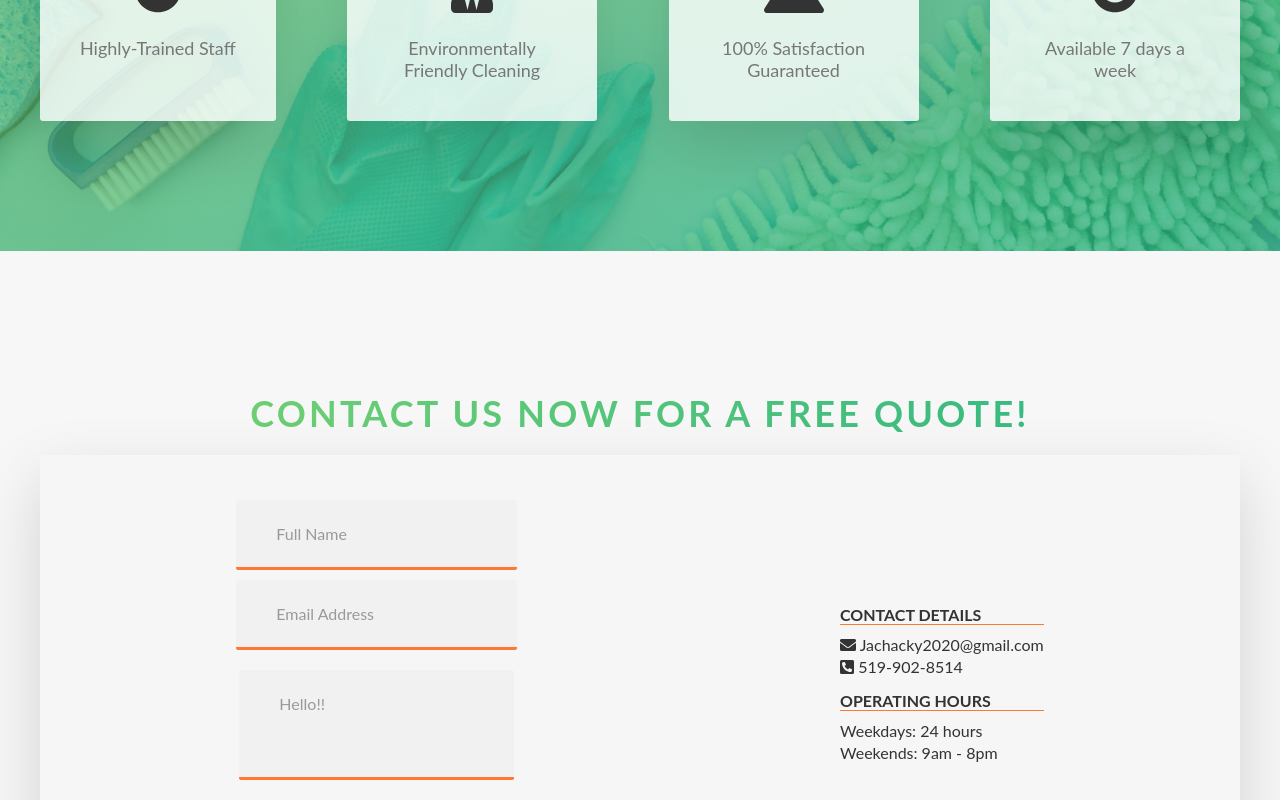
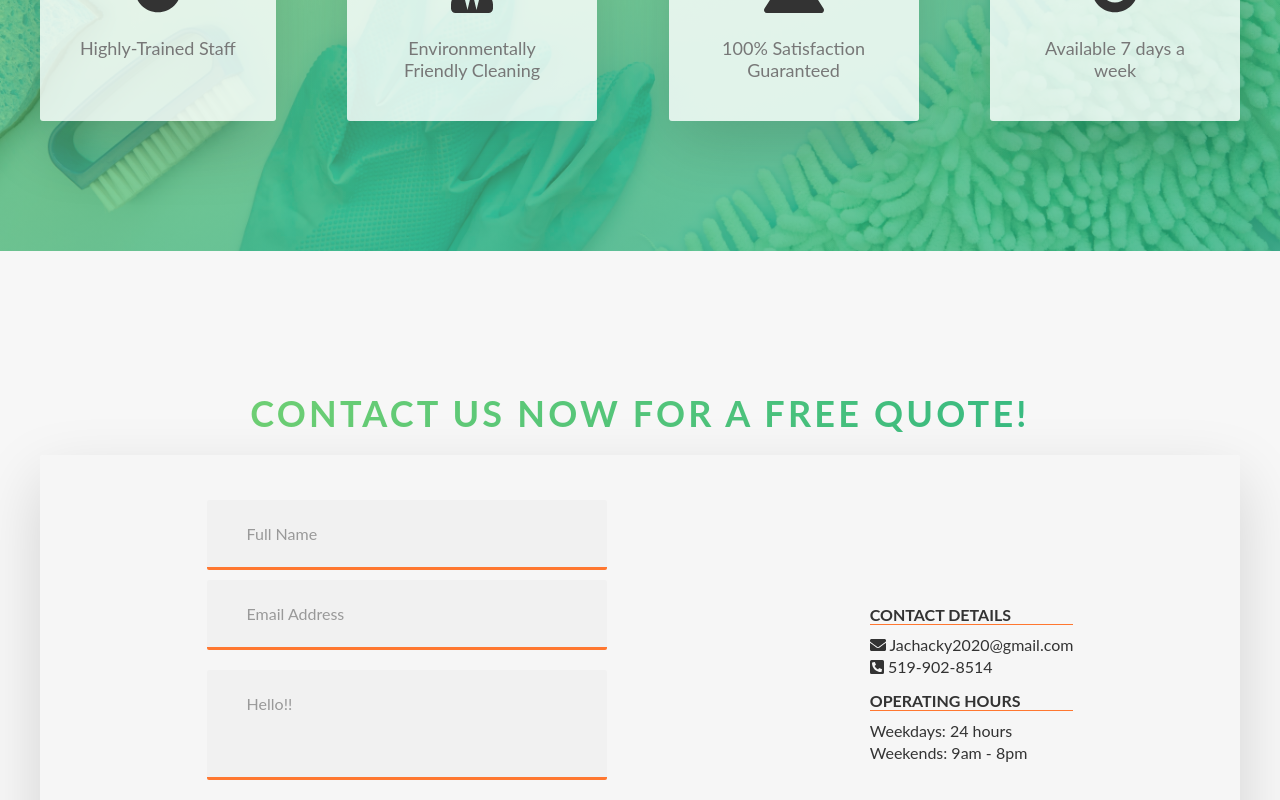
Before and after one commit to harelp/jccleaning, a React (Create React App) app: page / in a window 1280 px wide. Shown: the part 1869-2669 px from the top of the page. Built offline with nearby package versions, Linux system fonts and the light colour scheme.

Commit message:
inputs updated2

```diff
--- a/src/sass/layout/_contact.scss
+++ b/src/sass/layout/_contact.scss
@@ -50,6 +50,7 @@ textarea {
 
 input,
 textarea {
+  width: 400px;
   font-size: 16px;
   font-family: inherit;
   color: $color-primary-dark;
@@ -92,5 +93,6 @@ textarea {
   input,
   textarea {
     width: 100%;
+    max-width: 350px;
   }
 }
```
